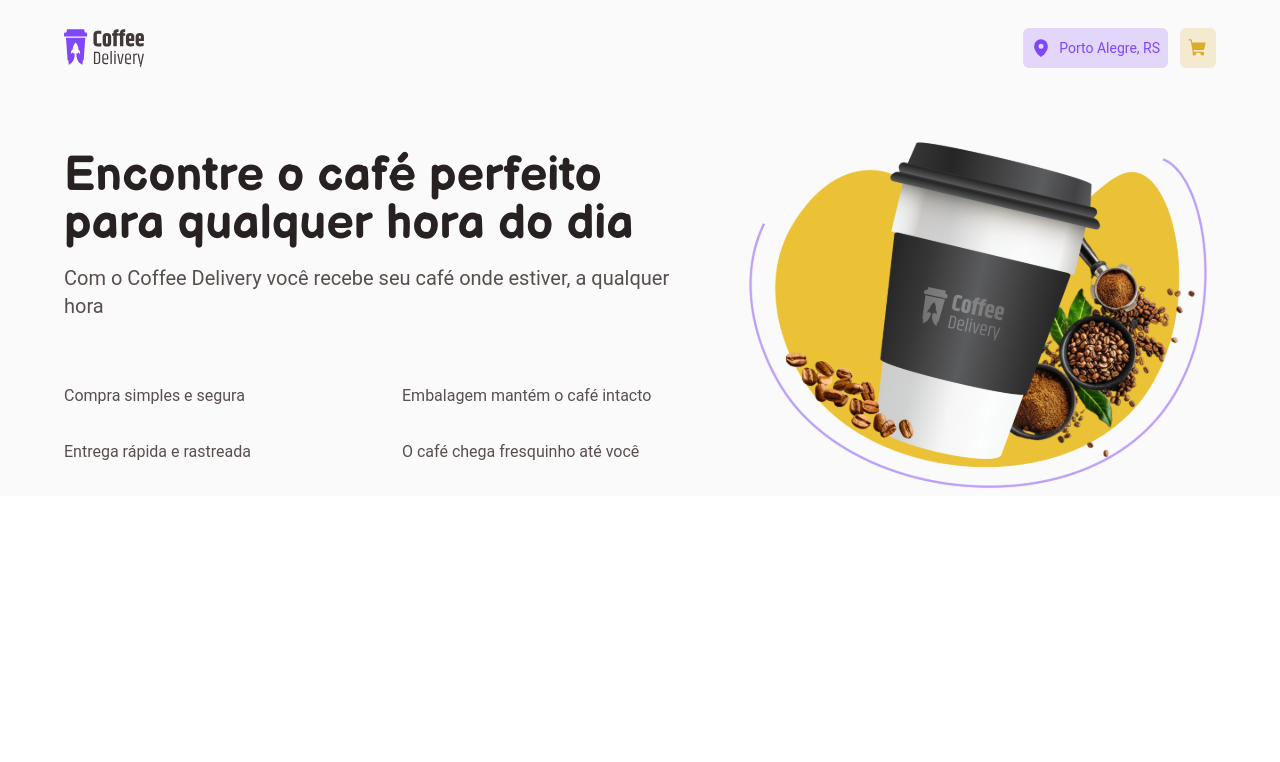
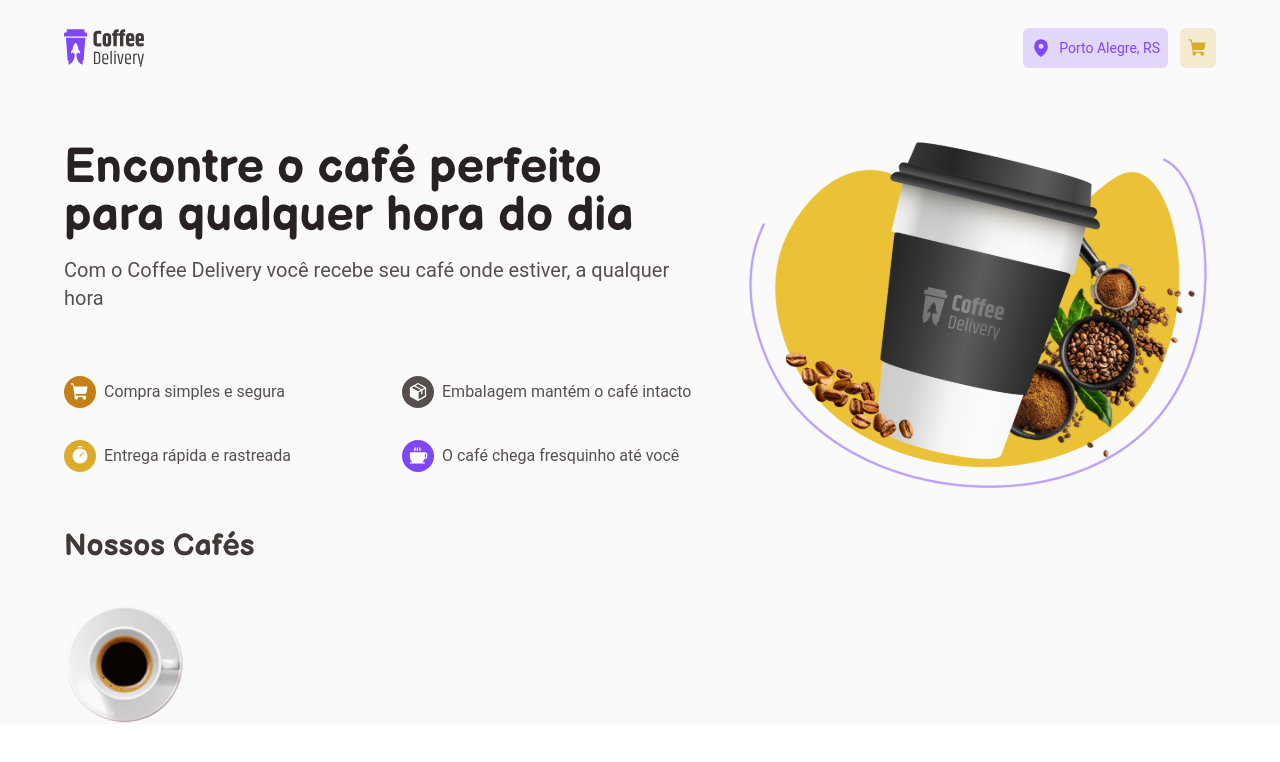
Before and after one commit to CaioLima10/coffee-delivery, a React (Vite) app: page / in a window 1280 px wide. Shown: the top 762 px of the page. Built offline with nearby package versions, Linux system fonts and the light colour scheme.

Commit message:
feat: home component icons and intro

```diff
--- a/src/components/infoWithIcon/index.tsx
+++ b/src/components/infoWithIcon/index.tsx
@@ -0,0 +1,16 @@
+import { ReactNode } from "react";
+
+interface InfoWithIconProps {
+  icon: ReactNode;
+  text: string | ReactNode;
+  className: string;
+}
+
+export function InfoWithIcon({ icon, text, className }: InfoWithIconProps) {
+  return (
+    <div className="flex items-center gap-2">
+      <div className={className}>{icon}</div>
+      {typeof text === "string" ? <p>{text}</p> : text}
+    </div>
+  );
+}
--- /dev/null
+++ b/src/pages/home/components/coffeeCard/index.tsx
@@ -0,0 +1,9 @@
+import CoffeeImg from "../../../../assets/coffee.svg";
+
+export function CoffeeCard() {
+  return (
+    <div className="mt-10">
+      <img src={CoffeeImg} alt="COFFEE" />
+    </div>
+  );
+}
--- a/src/pages/home/components/intro/index.tsx
+++ b/src/pages/home/components/intro/index.tsx
@@ -1,4 +1,6 @@
 import ImgCoffeDelivery from "../../../../assets/img-coffee-delivery.svg";
+import { InfoWithIcon } from "../../../../components/infoWithIcon";
+import { ShoppingCart, Package, Timer, Coffee } from "phosphor-react";
 
 export function Intro() {
   return (
@@ -12,10 +14,26 @@ export function Intro() {
           hora
         </p>
         <ul className="grid grid-cols-2 gap-8 mt-16 mb-4 text-base">
-          <li>Compra simples e segura</li>
-          <li>Embalagem mantém o café intacto</li>
-          <li>Entrega rápida e rastreada</li>
-          <li>O café chega fresquinho até você</li>
+          <InfoWithIcon
+            className="bg-brandYellowDark text-baseWhite w-8 h-8 rounded-full flex items-center justify-center"
+            text="Compra simples e segura"
+            icon={<ShoppingCart size={20} weight="fill" />}
+          />
+          <InfoWithIcon
+            className="bg-baseText text-baseWhite w-8 h-8 rounded-full flex items-center justify-center"
+            text="Embalagem mantém o café intacto"
+            icon={<Package size={20} weight="fill" />}
+          />
+          <InfoWithIcon
+            className="bg-brandYellow text-baseWhite w-8 h-8 rounded-full flex items-center justify-center"
+            text="Entrega rápida e rastreada"
+            icon={<Timer size={20} weight="fill" />}
+          />
+          <InfoWithIcon
+            className="bg-brandPurple text-baseWhite w-8 h-8 rounded-full flex items-center justify-center"
+            text="O café chega fresquinho até você"
+            icon={<Coffee size={20} weight="fill" />}
+          />
         </ul>
       </div>
       <img src={ImgCoffeDelivery} alt="IMG-COFFEE" />
--- /dev/null
+++ b/src/pages/home/components/ourCoffees/index.tsx
@@ -0,0 +1,9 @@
+export function OurCoffees() {
+  return (
+    <section className="mt-8 w-full">
+      <h1 className="font-balsamiq text-3xl font-bold text-baseSubtitle">
+        Nossos Cafés
+      </h1>
+    </section>
+  );
+}
--- a/src/pages/home/index.tsx
+++ b/src/pages/home/index.tsx
@@ -1,9 +1,13 @@
+import { CoffeeCard } from "./components/coffeeCard";
 import { Intro } from "./components/intro";
+import { OurCoffees } from "./components/ourCoffees";
 
 export function HomePage() {
   return (
     <div className="bg-baseBackground">
       <Intro />
+      <OurCoffees />
+      <CoffeeCard />
     </div>
   );
 }
```
Also changed, not shown: src/assets/coffee.svg (added).
